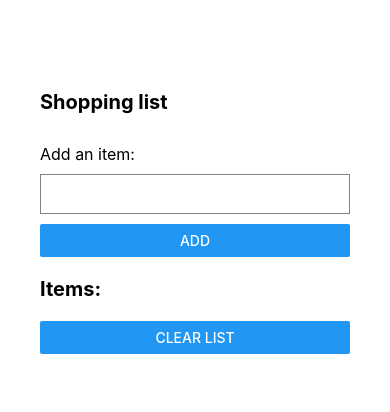
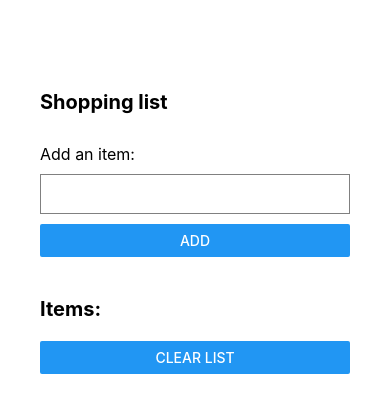
Before and after one commit to jenny492/ostoslista, a React Native app: screen / in a window 390 px wide. Shown: the top 412 px of the page. Built offline with nearby package versions, Linux system fonts and the light colour scheme.

Commit message:
Lisätty firebaseConfig.js tiedosto ja muutettu .gitignore

```diff
--- a/App.js
+++ b/App.js
@@ -1,4 +1,3 @@
-import { StatusBar } from 'expo-status-bar';
 import { Button, FlatList, StyleSheet, Text, TextInput, View } from 'react-native';
 import { useState } from 'react';
 
@@ -44,7 +43,6 @@ export default function App() {
           title="Clear list"
           onPress={clearItems} />
       </View>
-      <StatusBar style="auto" />
     </View>
   );
 }
@@ -57,9 +55,6 @@ const styles = StyleSheet.create({
   },
   bodyContainer: {
     marginBottom: 20,
-    gap: 10,
-  },
-  bodyContainer: {
     marginTop: 20,
     gap: 10,
   },
--- a/package.json
+++ b/package.json
@@ -11,6 +11,7 @@
   "dependencies": {
     "expo": "~54.0.32",
     "expo-status-bar": "~3.0.9",
+    "firebase": "^12.10.0",
     "react": "19.1.0",
     "react-native": "0.81.5"
   },
```
Also changed, not shown: 2 other files (tests, documents, lock files or other folders).
